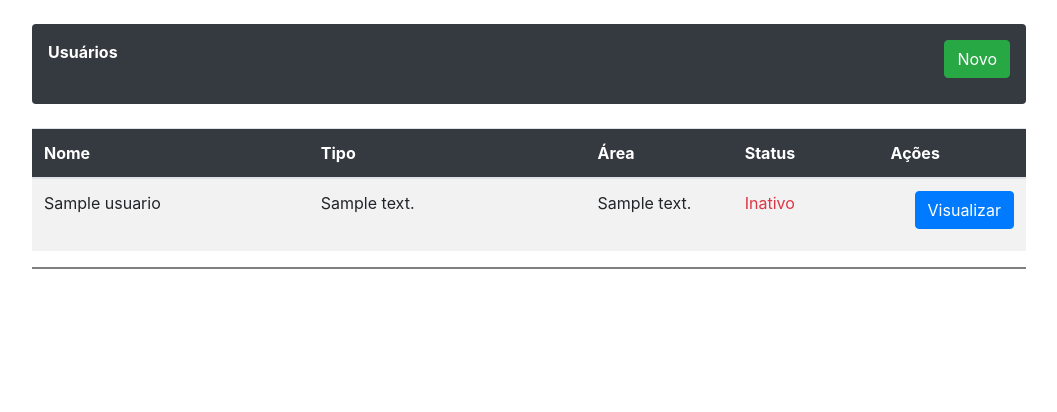
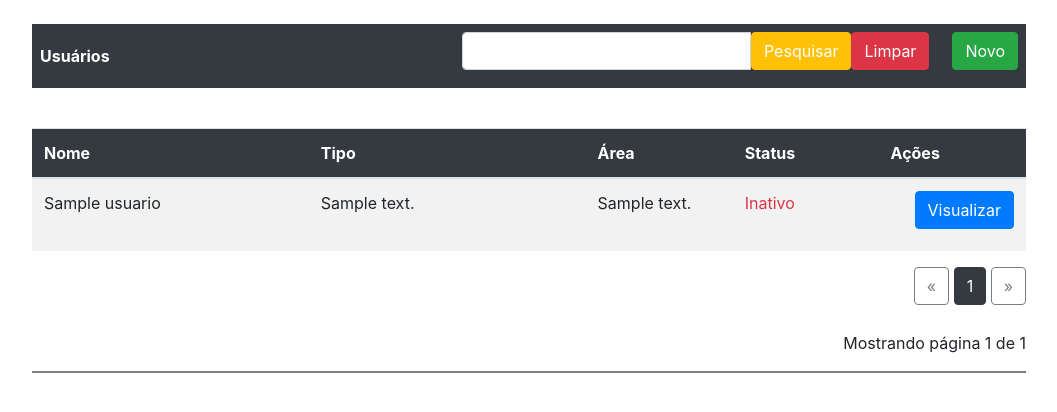
Before and after one commit to Douglaxz/gerenciamentoEquipe, a Flask app: page /usuario in a window 1280 px wide. Shown: the part 66-478 px from the top of the page, without its empty margins (111-1168 px from the left). Run offline with Flask 2, Linux system fonts and the light colour scheme; tables that the repository leaves empty hold one stand-in row (values such as "Sample post"); parts of the project's set-up code (start-up, migrations or seed data) failed here and were passed over; some libraries are stand-ins or nearby versions.

Commit message:
Instalação de paginação e busca por formulário

```diff
--- a/config.py
+++ b/config.py
@@ -15,3 +15,5 @@ SQLALCHEMY_DATABASE_URI = \
 
 
 UPLOAD_PATH = os.path.dirname(os.path.abspath(__file__)) + '/uploads'
+
+ROWS_PER_PAGE = 5
--- a/helpers.py
+++ b/helpers.py
@@ -4,6 +4,12 @@ from gerenciador import app, db
 from models import tb_usuarios, tb_tipousuario, tb_areas
 from flask_wtf import FlaskForm
 from wtforms import StringField, validators, SubmitField,IntegerField, SelectField,PasswordField
+
+
+#criação via wftorm do formulario de usuarios
+class FormularPesquisa(FlaskForm):
+    pesquisa = StringField('Pesquisa:', [validators.DataRequired(), validators.Length(min=1, max=50)])
+    salvar = SubmitField('Pesquisar')
 
 ##------------------------------------------------------------------------------------------------------------------------------
 # USUÁRIO
--- a/templates/usuarios.html
+++ b/templates/usuarios.html
@@ -1,17 +1,18 @@
 {% extends "template.html"%}
 {% block conteudo %}
 <br>
-<div class="container w-100 p-3 bg-dark">
-    <div class="row">
-      <div class="col-lg text-left text-white font-weight-bold">
-        {{ titulo }}
-      </div>
-      <div class="col-md text-right" >
-        <a class="btn btn-success" href="{{url_for('novoUsuario')}}">Novo</a>
-      </div>
+  <form method="post" action="{{ url_for('usuarioPesquisa') }}" enctype="multipart/form-data">
+   <div class="d-flex flex-row bd-highlight mb-3 bg-dark align-items-center">
+    <div class="p-2 bd-highlight col-lg text-left text-white font-weight-bold ">{{ titulo }}</div>
+    <div class="container w-50 input-group bd-highligh">
+      {{form.pesquisa(class="form-control")}}
+      {{form.salvar(class="btn btn-warning text-white")}}
+      <a class="btn btn-danger" href="{{url_for('usuario')}}") >Limpar</a>
     </div>
+    <div class="p-2 bd-warning "><a class="btn btn-success" href="{{url_for('novoUsuario')}}">Novo</a></div>
   </div>
   <br>
+</form>
 <table class="table table-striped table-responsiv">
     <thead class="bg-dark text-white">
         <tr>
@@ -23,7 +24,7 @@
         </tr>
     </thead>
     <tbody>
-        {% for usuario in usuarios %}
+        {% for usuario in usuarios.items %}
         <tr>
             <td class="text-left">{{ usuario.nome_usuario }}</td>
             <td class="text-left">{{ usuario.desc_tipousuario}}</td>
@@ -43,4 +44,42 @@
     </tbody>
 </table>
 
+
+
+<!-- Pagination Links-->
+<div class="text-right">
+  <a href="{{ url_for('usuario', page=usuarios.prev_num) }}"
+     class="btn btn-outline-dark
+     {% if usuarios.page == 1 %}disabled{% endif %}">
+      &laquo;
+  </a>
+<!-- Loop through the number of pages to display a link for each-->
+  {% for page_num in usuarios.iter_pages(left_edge=1, right_edge=1, left_current=1, right_current=2) %}
+{% if page_num %}
+<!-- Check for the active page and set the link to "Active"-->
+          {% if usuarios.page == page_num %}
+          <a href="{{ url_for('usuario', page=page_num) }}"
+             class="btn btn-dark">
+              {{ page_num }}
+          </a>
+          {% else %}
+          <a href="{{ url_for('usuario', page=page_num) }}"
+             class="btn btn-outline-dark">
+              {{ page_num }}
+          </a>
+          {% endif %}
+      {% else %}
+          ...
+      {% endif %}
+  {% endfor %}
+  <a href="{{ url_for('usuario', page=usuarios.next_num) }}"
+     class="btn btn-outline-dark
+     {% if usuarios.page == usuarios.pages %}disabled{% endif %}">
+      &raquo;
+  </a>
+</div>
+<p class="text-right mt-3">
+ Mostrando página {{ usuarios.page }} de {{ usuarios.pages }}
+</p>
+
 {% endblock%}
--- a/views.py
+++ b/views.py
@@ -2,7 +2,7 @@
 from flask import Flask, render_template, request, redirect, session, flash, url_for, send_from_directory
 from gerenciador import app, db
 from models import tb_usuarios, tb_tipousuario, tb_beneficios, tb_areas, tb_tipolancamento
-from helpers import recupera_imagem,deleta_arquivos, FormularioUsuario, FormularioUsuarioVisualizar, FormularioTipoUsuarioEdicao,FormularioTipoUsuarioVisualizar, FormularioBeneficiosEdicao, FormularioBeneficiosVisualizar, FormularioAreaEdicao, FormularioAreaVisualizar, FormularioTipoLancamentoVisualizar, FormularioTipoLancamentoEdicao
+from helpers import recupera_imagem,deleta_arquivos, FormularPesquisa, FormularioUsuario, FormularioUsuarioVisualizar, FormularioTipoUsuarioEdicao,FormularioTipoUsuarioVisualizar, FormularioBeneficiosEdicao, FormularioBeneficiosVisualizar, FormularioAreaEdicao, FormularioAreaVisualizar, FormularioTipoLancamentoVisualizar, FormularioTipoLancamentoEdicao
 import time
 
 # rota index
@@ -52,18 +52,32 @@ def autenticar():
 # rota index para mostrar os usuários
 @app.route('/usuario')
 def usuario():
-    #lista1 = tb_usuarios.query.order_by(tb_usuarios.cod_usuario)
-
-    lista1 = tb_usuarios.query\
+    form = FormularPesquisa()
+    page = request.args.get('page', 1, type=int)
+    usuarios = tb_usuarios.query\
     .join(tb_areas, tb_areas.cod_area==tb_usuarios.cod_area)\
     .join(tb_tipousuario, tb_tipousuario.cod_tipousuario==tb_usuarios.cod_tipousuario)\
     .add_columns(tb_usuarios.login_usuario, tb_usuarios.cod_usuario, tb_usuarios.nome_usuario, tb_usuarios.status_usuario, tb_areas.desc_area, tb_tipousuario.desc_tipousuario)\
-    .order_by(tb_usuarios.nome_usuario)
-    #.paginate(page, 1, False)
-    return render_template('usuarios.html', titulo='Usuários' , usuarios=lista1)
+    .order_by(tb_usuarios.nome_usuario)\
+    .paginate(page=page, per_page=5, error_out=False)
+    return render_template('usuarios.html', titulo='Usuários', usuarios=usuarios, form=form)
+
+# rota index para mostrar pesquisa usuários
+@app.route('/usuarioPesquisa', methods=['POST',])
+def usuarioPesquisa():
+    page = request.args.get('page', 1, type=int)
+    form = FormularPesquisa()
+    usuarios = tb_usuarios.query\
+    .filter(tb_usuarios.nome_usuario.ilike(f'%{form.pesquisa.data}%'))\
+    .join(tb_areas, tb_areas.cod_area==tb_usuarios.cod_area)\
+    .join(tb_tipousuario, tb_tipousuario.cod_tipousuario==tb_usuarios.cod_tipousuario)\
+    .add_columns(tb_usuarios.login_usuario, tb_usuarios.cod_usuario, tb_usuarios.nome_usuario, tb_usuarios.status_usuario, tb_areas.desc_area, tb_tipousuario.desc_tipousuario)\
+    .order_by(tb_usuarios.nome_usuario)\
+    .paginate(page=page, per_page=5, error_out=False)
+    return render_template('usuarios.html', titulo='Usuários' , usuarios=usuarios, form=form)
 
 
-
+#.filter_by(nome_usuario="%"+form.pesquisa.data+"%")\
 
 # rota para criar novo formulário usuário
 @app.route('/novoUsuario')
```
